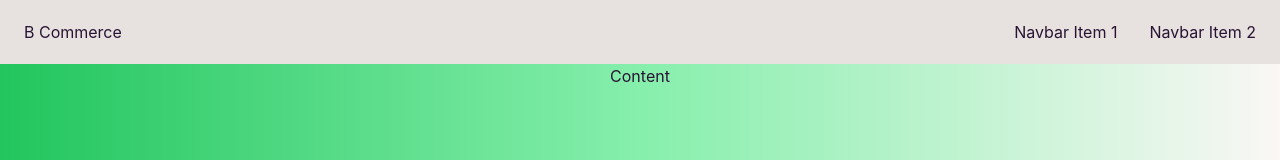
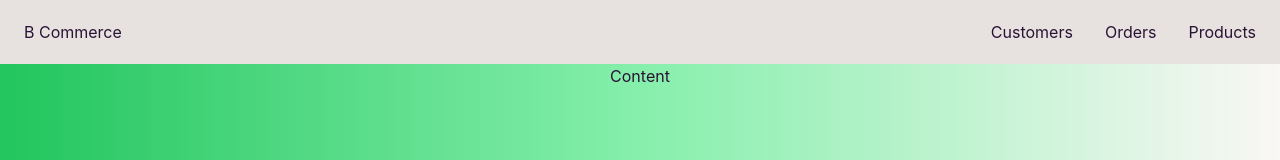
Before and after one commit to Sarwarhridoy4/B-Commerce-client, a React (Create React App) app: page /dashboard in a window 1280 px wide. Shown: the top 160 px of the page. Built offline with nearby package versions, Linux system fonts and the light colour scheme; no server answers.

Commit message:
Error page updated

```diff
--- a/src/Components/Shared/Error/Error.jsx
+++ b/src/Components/Shared/Error/Error.jsx
@@ -1,10 +1,20 @@
 import React from 'react';
+import { Link } from 'react-router-dom';
 
 const Error = () => {
     return (
-        <div>
-            <p> This is error page </p>
-        </div>
+        <section className="flex items-center h-screen p-16 bg-gradient-to-r from-green-500 via-green-300">
+	<div className="container flex flex-col items-center justify-center px-5 mx-auto my-8">
+		<div className="max-w-md text-center">
+			<h2 className="mb-8 font-extrabold text-9xl text-red-400">
+				<span className="sr-only">Error</span>404
+			</h2>
+			<p className="text-2xl font-semibold md:text-3xl">Sorry, we couldn't find this page.</p>
+			<p className="mt-4 mb-8 text-red-400">But dont worry, you can find plenty of other things on our homepage.</p>
+			<Link to='/' className="px-8 py-3 font-semibold rounded bg-red-600 text-white">Back to homepage</Link>
+		</div>
+	</div>
+</section>
     );
 };
 
--- a/src/Layouts/Dashboard/Nav/Nav.jsx
+++ b/src/Layouts/Dashboard/Nav/Nav.jsx
@@ -1,7 +1,21 @@
 import React from 'react';
-import { Outlet } from 'react-router-dom';
+import { NavLink, Outlet } from 'react-router-dom';
 
 const Nav = () => {
+  //menu-items goes here//
+  const menuItems = (
+    <React.Fragment>
+      <li>
+        <NavLink to='/dashboard/customers'>Customers</NavLink>
+      </li>
+      <li>
+        <NavLink to='/dashboard/orders'>Orders</NavLink>
+      </li>
+      <li>
+        <NavLink to={`/dashboard/products`}>Products</NavLink>
+      </li>
+    </React.Fragment>
+  );
     return (
         <div className="drawer">
   <input id="my-drawer-3" type="checkbox" className="drawer-toggle" />
@@ -17,8 +31,7 @@ const Nav = () => {
       <div className="flex-none hidden lg:block">
         <ul className="menu menu-horizontal">
           {/* <!-- Navbar menu content here --> */}
-          <li><a>Navbar Item 1</a></li>
-          <li><a>Navbar Item 2</a></li>
+          {menuItems}
         </ul>
       </div>
     </div>
@@ -30,8 +43,7 @@ const Nav = () => {
     <label htmlFor="my-drawer-3" className="drawer-overlay"></label>
     <ul className="menu p-4 w-80 bg-base-100">
       {/* <!-- Sidebar content here --> */}
-      <li><a>Sidebar Item 1</a></li>
-      <li><a>Sidebar Item 2</a></li>
+      {menuItems}
 
     </ul>
 
```
